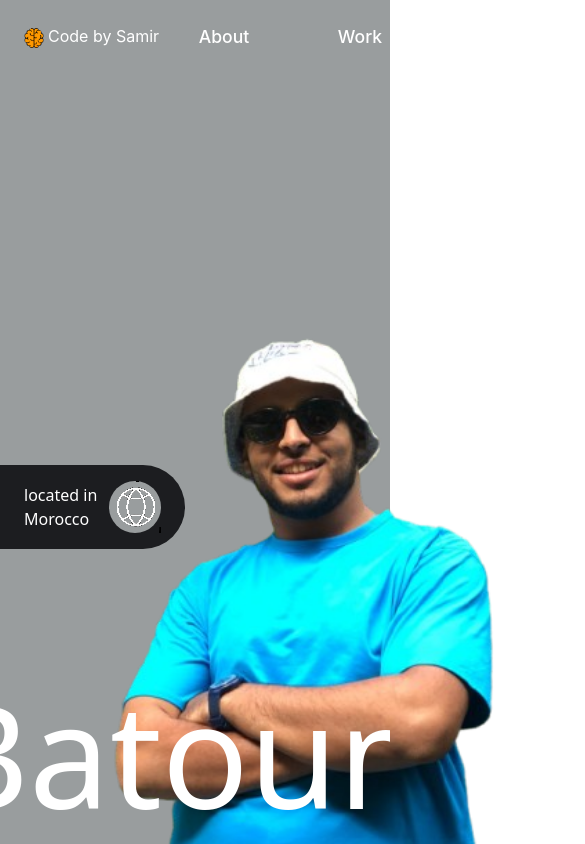
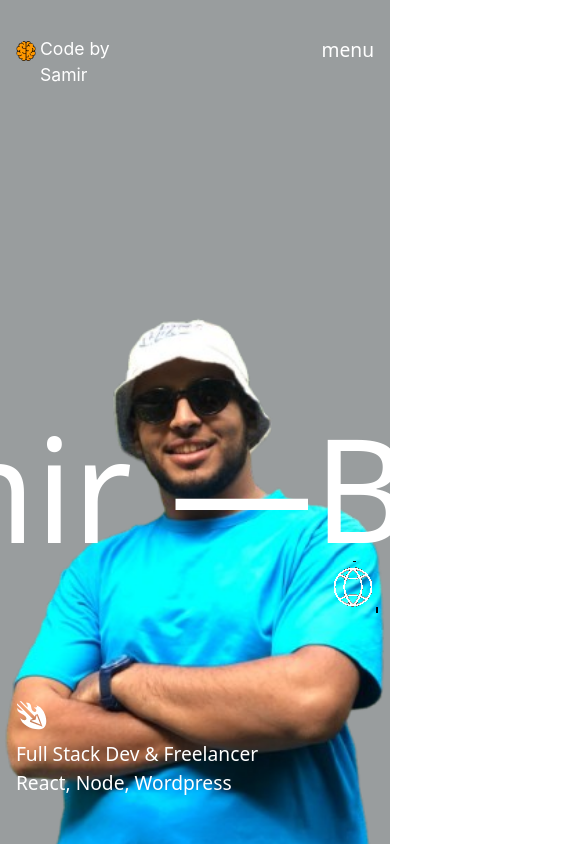
Before and after one commit to batoum0-code/my-current-portfolio, a React (Vite) app: page / in a window 390 px wide. Shown: the top 844 px of the page, 585 px wide, since content can reach past the window. Built offline with nearby package versions, Linux system fonts and the light colour scheme.

Commit message:
add responsive header/hero

```diff
--- a/src/components/sections/Header.jsx
+++ b/src/components/sections/Header.jsx
@@ -3,6 +3,9 @@ import NavItem from "../utils/NavItem";
 import brain from '../../assets/cerveau.png';
 import { useNavigate  } from "react-router-dom";
 import { usePage } from "../../context/useContext";
+import MenuItem from '../utils/MenuItem';
+
+
 
 
 
@@ -21,11 +24,11 @@ const Header = () => {
     const [isNameHovered, setIsNameHovered] = useState(false);
 
     return (
-        <header className="p-6 flex justify-between w-full text-light  ">
+        <header className="md:p-6 pt-9 px-4 flex justify-between w-full text-light  ">
             <div className="">
                 <h1
                     onClick={()=> navigate('/')}
-                    className="cursor-pointer relative w-[9rem]"
+                    className="cursor-pointer relative md:w-[9rem] w-[9rem] text-[1.1rem]"
                     onMouseEnter={() => setIsNameHovered(true)}
                     onMouseLeave={() => setIsNameHovered(false)}
                 >
@@ -46,13 +49,16 @@ const Header = () => {
                     </span>
                 </h1>
             </div>
-            <nav>
+            <nav className="hidden md:block">
                 <ul className="flex gap-6">
                     <li onClick={()=>navigate('/about')} className="cursor-pointer"><NavItem label='About' currentPage={currentPage}/></li>
                     <li onClick={()=>navigate('/work')} className="cursor-pointer"><NavItem label='Work' currentPage={currentPage}/></li>
                     <li onClick={()=>navigate('/contact')} className="cursor-pointer"><NavItem label='Contact' currentPage={currentPage}/></li>
                 </ul>
             </nav>
+            <div className="md:hidden">
+                <h3><MenuItem label='menu' mobile={true}/></h3>
+            </div>
         </header>
     );
 };
--- a/src/components/sections/Hero.jsx
+++ b/src/components/sections/Hero.jsx
@@ -3,7 +3,7 @@ import samir from '../../assets/samir.png';
 import { useEffect, useRef } from "react";
 import gsap from "gsap";
 import Header from "./Header";
-
+import { GiFlamingArrow } from "react-icons/gi";
 
 
 
@@ -26,10 +26,10 @@ const Hero = () => {
 
 
     return <div className=" bg-gray ">
-        <Header/>
-        <main className="">
-            <div className="flex  items-center h-screen relative  ">
-                <div className="bg-dark flex items-center gap-3
+        <Header />
+        <main className="w-full">
+            <div className="flex  items-center h-screen  relative  left-0 right-0">
+                <div className="bg-dark hidden md:flex  items-center gap-3
                 rounded-tr-[30rem] rounded-br-[30rem] px-6 py-4 ">
                     <h3 className="text-light font-medium">
                         located in <br /> Morocco
@@ -41,31 +41,19 @@ const Hero = () => {
 
                 </div>
 
-                <div className=" flex bottom-0 absolute  left-[29%]">
+                <div className=" flex bottom-0  absolute left-[1%] md:left-[29%] ">
                     <div
-                    ref={boxRef}
-                    className="w-[24rem] sticky">
+                        ref={boxRef}
+                        className=" w-[24rem] md:w-[24rem]   sticky">
                         <img className="w-full object-cover" src={samir} alt="My photo" />
                     </div>
-                    {/* small description  */}
+                    {/*  description  */}
                     <div className="text-light">
-                        <h2 className="absolute top-[9rem] right-[-27rem] flex flex-col gap-11">
-                            <span className="">
-                                <svg
-                                    width="20px"
-                                    height="20px"
-                                    viewBox="0 0 14 14"
-                                    xmlns="http://www.w3.org/2000/svg"
-                                >
-                                    <g stroke="none" strokeWidth="1" fill="none" fillRule="evenodd">
-                                        <g stroke="#FFFFFF" strokeWidth="1.5" transform="rotate(90 7 7)">
-                                            <polyline points="2.76923077 0 12 0 12 9.23076923"></polyline>
-                                            <line x1="12" y1="0" x2="0" y2="12"></line>
-                                        </g>
-                                    </g>
-                                </svg>
+                        <h2 className="absolute top-[24rem] md:top-[9rem] left-3 md:left-auto md:right-[-9rem] lg:right-[-21rem] xl:right-[-27rem] flex flex-col md:gap-11 ">
+                            <span className="text-[2rem] pb-2 md:text-[3rem]">
+                                <GiFlamingArrow />
                             </span>
-                            <span className="text-[1.7rem]  font-medium space-y-9 pt-11">
+                            <span className="lg:text-[1.7rem] md:text-[1rem] text-[1.2rem] font-medium  md:font-medium md:space-y-9 md:pt-11">
                                 Full Stack Dev & Freelancer
 
                                 <br />
@@ -74,9 +62,18 @@ const Hero = () => {
                             </span>
 
                         </h2>
+
+
                     </div>
                 </div>
-                <div className="absolute bottom-20 left-0 right-0 bg-transparent">
+
+
+                <div className=" rounded-full md:hidden absolute top-[31rem] right-3">
+                    <img src="/public/videos/planete.gif" alt="" />
+                </div>
+
+
+                <div className="absolute md:bottom-20 left-0 right-0 bg-transparent">
                     <NewsTicker />
                 </div>
 
--- a/src/components/utils/MenuItem.jsx
+++ b/src/components/utils/MenuItem.jsx
@@ -6,7 +6,7 @@ import { usePage } from "../../context/useContext";
 
 
 
-const MenuItem = ({ label, isAnyHovered, setIsAnyHovered }) => {
+const MenuItem = ({ label, isAnyHovered, setIsAnyHovered, mobile }) => {
 
 
 
@@ -70,9 +70,9 @@ const MenuItem = ({ label, isAnyHovered, setIsAnyHovered }) => {
                 transform: `translate(${isHovered ? offsetX : 0}px, ${isHovered ? offsetY : 0}px)`,
             }}
         >
-            <span className=" text-[3rem] font-normal">{label}</span>
+            <span className={`${mobile? "text-[1.2rem] ":"text-[3rem]"} font-normal`}>{label}</span>
             <span className={` ${(!compareLabelAndCurrentPage && !isHovered) && 'opacity-0'}
-            inline-block h-[.8rem]  w-[.8rem] bg-light rounded-full `} />
+            inline-block  bg-light rounded-full ${mobile? "h-[.5rem]  w-[.5rem]":"h-[.8rem]  w-[.8rem]"}`} />
         </div>
     </div >;
 };
--- a/src/pages/Home.jsx
+++ b/src/pages/Home.jsx
@@ -7,9 +7,9 @@ import Footer from '../components/sections/Footer';
 const Home = () => {
     return <div>
         <Hero />
-        <ProfOfWork/>
-        <VideoShowcase/>
-        <Footer/>
+        {/* <ProfOfWork/>
+        <VideoShowcase/> */}
+        {/* <Footer/> */}
     </div>;
 };
 
```
